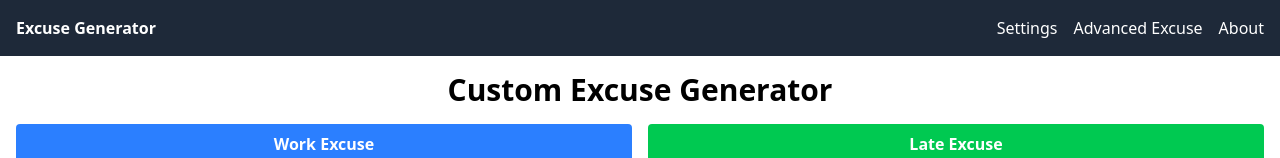
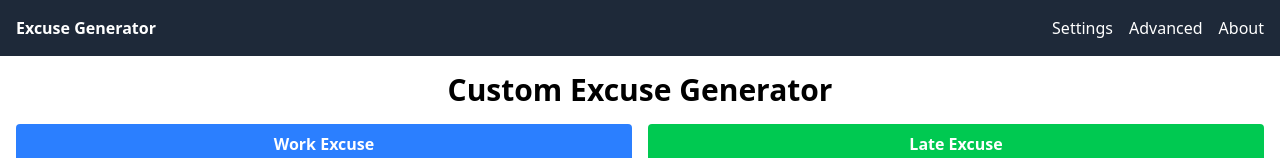
Before and after one commit to jdmartens/excuse_generator_angular, an Angular app: page / in a window 1280 px wide. Shown: the top 158 px of the page. Built offline with nearby package versions, Linux system fonts and the light colour scheme; no server answers.

Commit message:
change menu name slightly

```diff
--- a/src/app/app.component.html
+++ b/src/app/app.component.html
@@ -9,13 +9,13 @@
     </button>
     <div class="hidden sm:flex text-white space-x-4">
       <a routerLink="/settings" class="hover:underline mr-4">Settings</a>
-      <a routerLink="/advanced-excuse" class="hover:underline mr-4">Advanced Excuse</a>
+      <a routerLink="/advanced-excuse" class="hover:underline mr-4">Advanced</a>
       <a routerLink="/about" class="hover:underline">About</a>
     </div>
   </div>
   <div [ngClass]="{'block': menuOpen, 'hidden': !menuOpen}" class="sm:hidden text-white space-y-2 mt-2">
     <a routerLink="/settings" class="block hover:underline">Settings</a>
-    <a routerLink="/advanced-excuse" class="block hover:underline">Advanced Excuse</a>
+    <a routerLink="/advanced-excuse" class="block hover:underline">Advanced</a>
     <a routerLink="/about" class="block hover:underline">About</a>
   </div>
 </nav>
```
